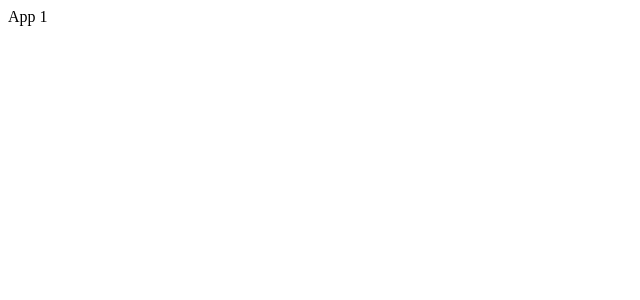
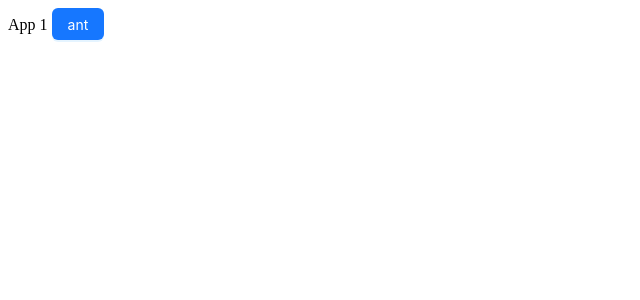
Before and after one commit to l8f2/web-spa, a React (Vite) app: page / in a window 1280 px wide. Shown: the top 300 px of the page, without its empty margins (0-640 px from the left). Built offline with nearby package versions, Linux system fonts and the light colour scheme.

Commit message:
build: 集成 antd

```diff
--- a/package.json
+++ b/package.json
@@ -10,6 +10,8 @@
     "preview": "vite preview"
   },
   "dependencies": {
+    "antd": "^5.5.0",
+    "dayjs": "^1.11.7",
     "react": "^18.2.0",
     "react-dom": "^18.2.0"
   },
--- a/src/App.tsx
+++ b/src/App.tsx
@@ -1,7 +1,13 @@
+import { Button } from 'antd'
+
 function App() {
 	const n: number = 1
 
-	return <>App {n}</>
+	return (
+		<>
+			App {n} <Button type={'primary'}>ant</Button>
+		</>
+	)
 }
 
 export default App
```
Also changed, not shown: 1 other file (tests, documents, lock files or other folders).
